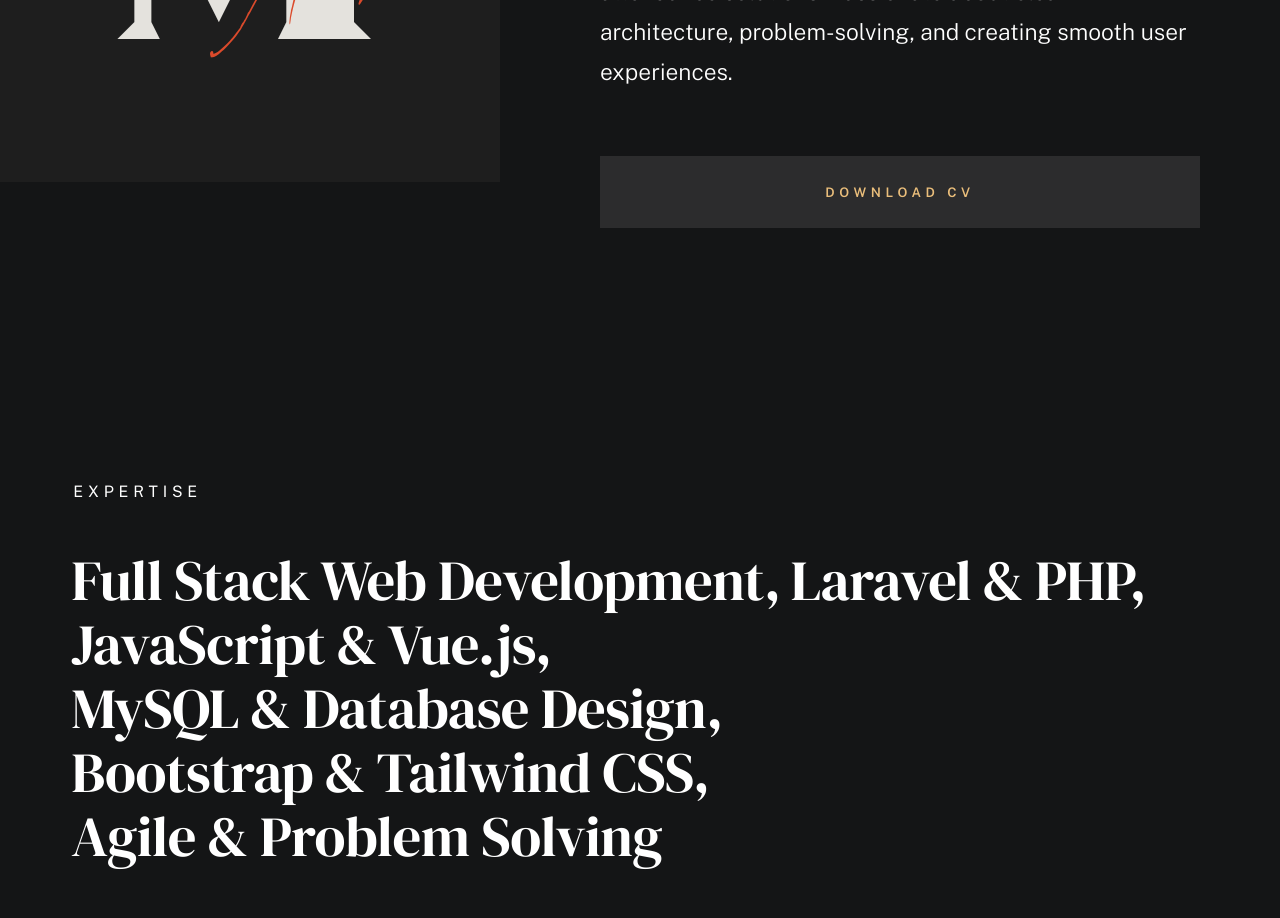
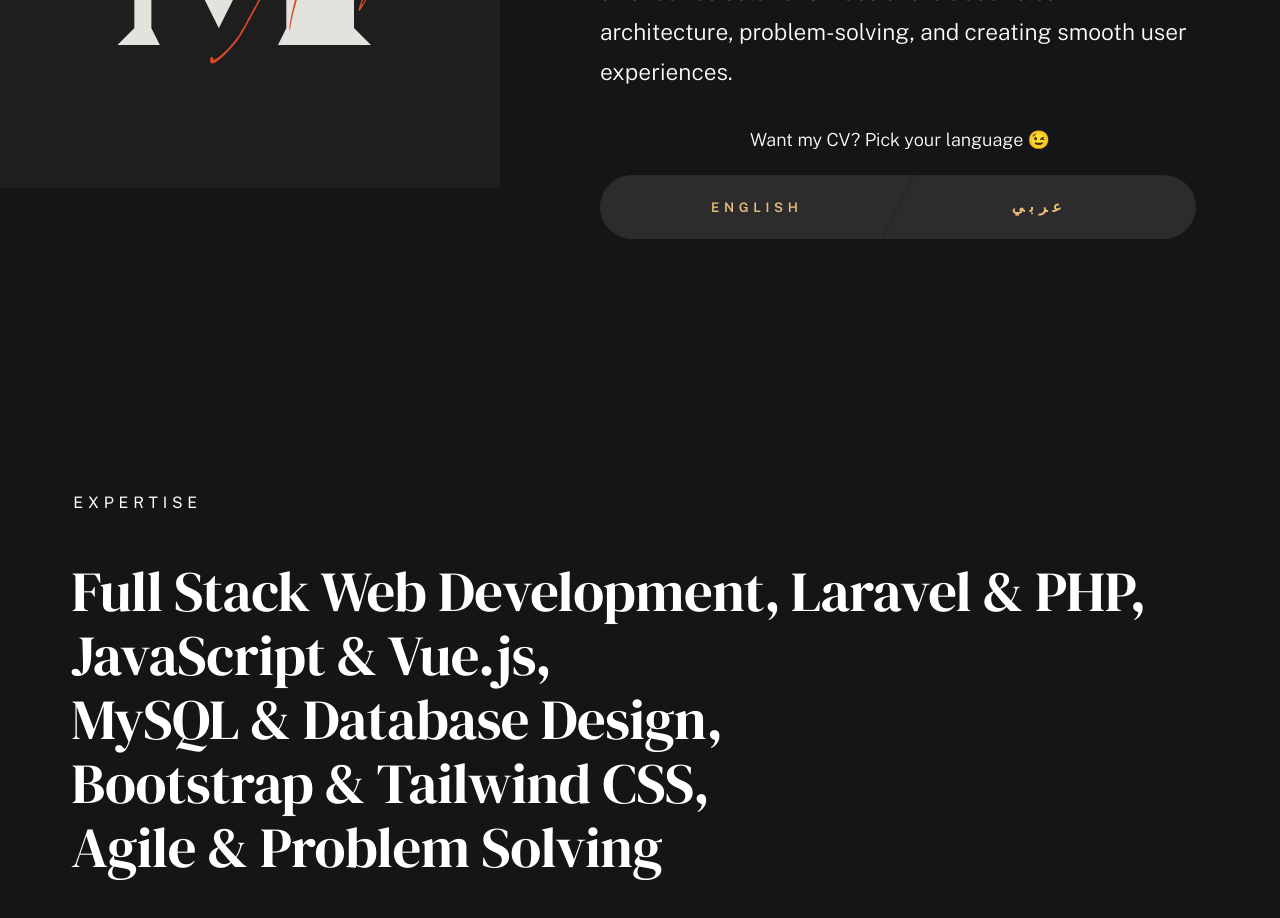
Before and after one commit to Mustafa21102005/portfolio, a Vue app: page / in a window 1280 px wide. Shown: the part 1540-2458 px from the top of the page. Built offline with nearby package versions, Linux system fonts and the light colour scheme; a web font is replaced by a local one.

Commit message:
feat: added new arabic cv

```diff
--- a/src/components/AboutSection.vue
+++ b/src/components/AboutSection.vue
@@ -16,10 +16,25 @@
             Passionate about clean architecture, problem-solving, and creating smooth user
             experiences.
           </p>
-          <a href="https://drive.google.com/file/d/1BcTTYmLyuZTuMii_YGugOfCxRKfbpa--/view"
-            class="btn btn--medium u-fullwidth" target="_blank">
-            Download CV
-          </a>
+          <p class="cv-split__hint">Want my CV? Pick your language 😉</p>
+          <div class="cv-split">
+            <a
+              href="https://drive.google.com/file/d/1BcTTYmLyuZTuMii_YGugOfCxRKfbpa--/view"
+              class="btn cv-split__btn cv-split__btn--left"
+              target="_blank"
+              aria-label="Download CV in English"
+            >
+              English
+            </a>
+            <a
+              href="https://drive.google.com/file/d/1Bp_EGaCgLyLPQRijJN25rOf5gqd2AfA8/view"
+              class="btn text-large cv-split__btn cv-split__btn--right"
+              target="_blank"
+              aria-label="تحميل السيرة الذاتية باللغة العربية"
+            >
+              عربي
+            </a>
+          </div>
         </div>
       </div>
     </div>
@@ -82,7 +97,9 @@
             <div>
               <h4 class="timeline__title">
                 University of Bolton
-                <small class="timeline__note">(Transitioning to University of Greater Manchester)</small>
+                <small class="timeline__note"
+                  >(Transitioning to University of Greater Manchester)</small
+                >
               </h4>
               <h5 class="timeline__meta">Software Engineering BEng (Hons) HE6 top-up</h5>
               <p class="timeline__timeframe">June 2025 - December 2025</p>
@@ -111,4 +128,60 @@
   color: var(--color-text-light, #777);
   letter-spacing: 0.02em;
 }
+
+.text-large {
+  font-size: 1.5rem;
+}
+
+.cv-split {
+  display: flex;
+  width: 100%;
+  margin-top: 1.5rem;
+}
+
+.cv-split__hint {
+  margin-bottom: -2.8rem;
+  font-size: 1.8rem;
+  color: var(--color-white);
+  text-align: center;
+}
+
+.cv-split__btn {
+  flex: 1;
+  text-align: center;
+  border-radius: 0;
+  position: relative;
+}
+
+/* LEFT BUTTON */
+.cv-split__btn--left {
+  border-top-left-radius: 50px;
+  border-bottom-left-radius: 50px;
+
+  /* diagonal cut */
+  clip-path: polygon(0 0, 100% 0, 90% 100%, 0% 100%);
+}
+
+/* RIGHT BUTTON */
+.cv-split__btn--right {
+  border-top-right-radius: 50px;
+  border-bottom-right-radius: 50px;
+
+  /* diagonal cut */
+  clip-path: polygon(10% 0, 100% 0, 100% 100%, 0 100%);
+}
+
+/* Remove gap between them */
+.cv-split__btn + .cv-split__btn {
+  margin-left: -35px;
+}
+
+.cv-split__btn {
+  transition: all 0.2s ease;
+}
+
+.cv-split__btn:hover {
+  transform: translateY(-2px);
+  filter: brightness(1.1);
+}
 </style>
```
